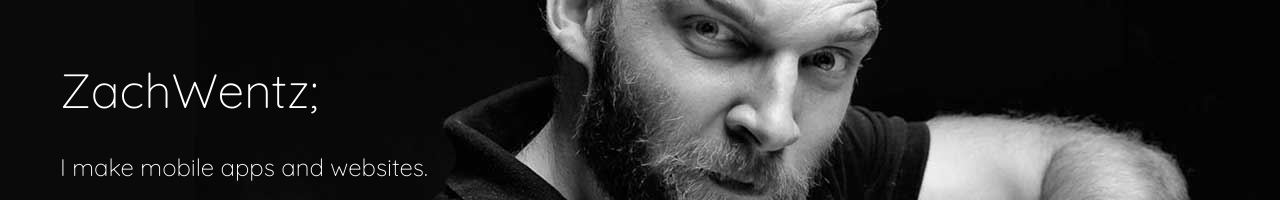
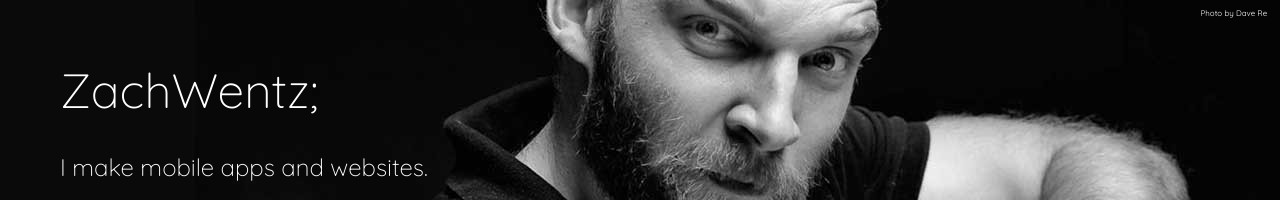
Before and after one commit to zkwentz/zkwentz.github.io, a Jekyll site: the page built from index.html, in a window 1280 px wide. Shown: the top 200 px of the page. Built offline with Jekyll 4.4.1, drawn with Linux system fonts in a browser that asks for light colours; nearby versions of some CDN libraries; Markdown is read by kramdown in place of the engine named in the settings.

Commit message:
added dave re photo credit

```diff
--- a/css/main.css
+++ b/css/main.css
@@ -42,6 +42,14 @@ h1, h2, h3, h4, h5, h6 {
 #masthead h2 {
     font-size: 24px;
     font-size: 2.4rem;
+}
+
+#masthead .photo-credit {
+    position: absolute;
+    right: 1%;
+    font-size: 8px;
+    font-size: .8rem;
+    top: 0%;
 }
 
 .latest-tweet {
--- a/index.html
+++ b/index.html
@@ -12,6 +12,9 @@ title: wentz.io
         <!--<p><span class="icon-tweet icon-white"></span>3 hours ago</p>-->
         <!-- TODO: Pull in latest tweet here. -->
     </div>
+    <p class="photo-credit">
+      Photo by Dave Re
+    </p>
   </section>
   <div class="work-history">
         <article id="crossfit" class="job">
```
